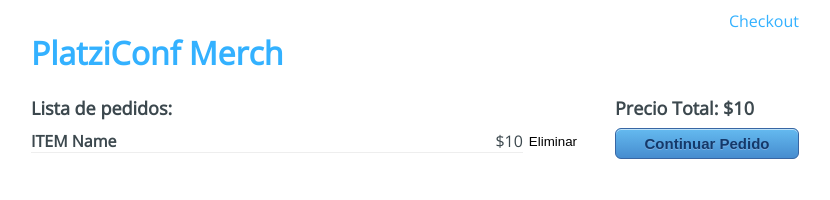
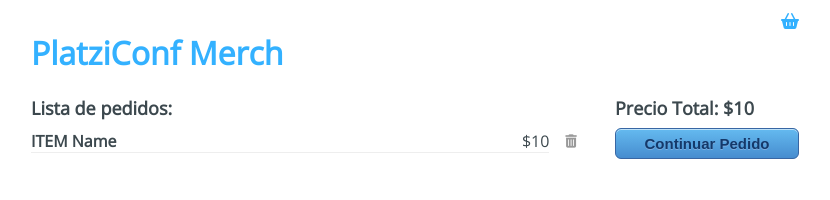
Before and after one commit to VzAnthony/Platzi-Conf-Merch, a React app: page /checkout in a window 1280 px wide. Shown: the top 200 px of the page, without its empty margins (225-1055 px from the left). Built offline with nearby package versions, Linux system fonts and the light colour scheme.

Commit message:
icons with font  awesome

```diff
--- a/public/index.html
+++ b/public/index.html
@@ -4,6 +4,7 @@
     <meta charset="UTF-8">
     <meta name="viewport" content="width=device-width, initial-scale=1.0">
     <title>Plati Conf Merch</title>
+    <script src="https://kit.fontawesome.com/634b57271a.js" crossorigin="anonymous"></script>
 </head>
 <body>
     <div id="app">
--- a/src/components/Header.jsx
+++ b/src/components/Header.jsx
@@ -10,7 +10,7 @@
             </h1>
             <div className="header-checkout">
                 <Link to="/checkout">
-                    Checkout
+                    <i className="fas fa-shopping-basket" />
                 </Link>
             </div>
         </header>
--- a/src/containers/Checkout.jsx
+++ b/src/containers/Checkout.jsx
@@ -12,7 +12,9 @@
                         <h4>ITEM Name</h4>
                         <span>$10</span>
                     </div>
-                    <button type="button">Eliminar</button>
+                    <button type="button">
+                        <i className="fas fa-trash-alt" />
+                    </button>
                 </div>
             </div>
             <div className="Checkout-sidebar">
```
